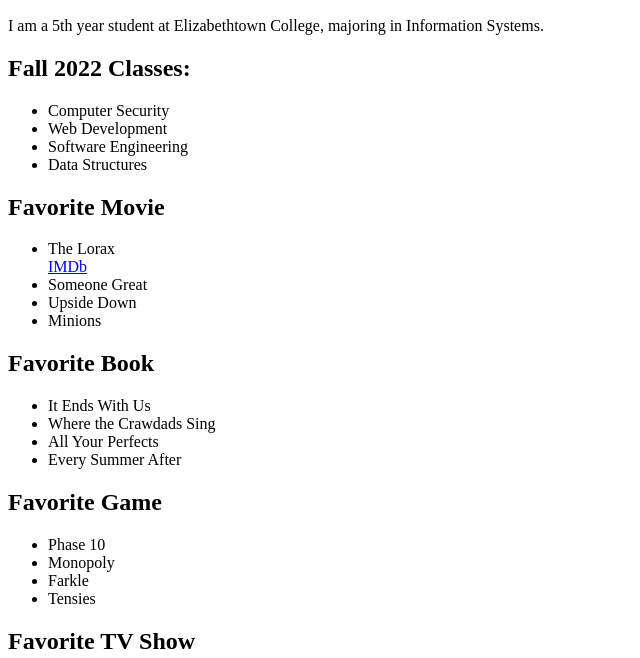
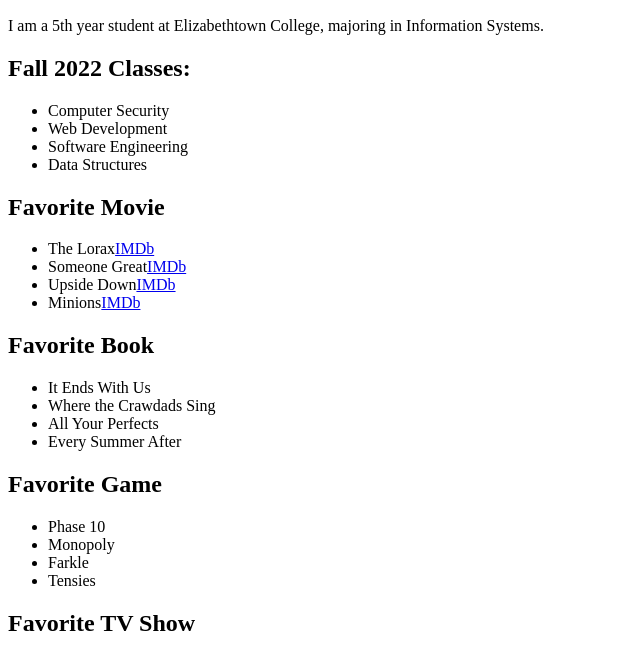
Before and after one commit to olivyahvanek/olivyahvanek.github.io, a plain HTML site: page index.html in a window 1280 px wide. Shown: the part 110-768 px from the top of the page, without its empty margins (0-640 px from the left). Drawn offline with Linux system fonts and the light colour scheme.

Commit message:
added more info

```diff
--- a/index.html
+++ b/index.html
@@ -21,10 +21,10 @@
 
     <h2>Favorite Movie</h2>
     <ul>
-        <li>The Lorax</li><a href="https://www.imdb.com/title/tt1482459/" target="_blank">IMDb</a>
-        <li>Someone Great</li>
-        <li>Upside Down</li>
-        <li>Minions</li>
+        <li>The Lorax<a href="https://www.imdb.com/title/tt1482459/" target="_blank">IMDb</a></li>
+        <li>Someone Great<a href="https://www.imdb.com/title/tt8075260/" target="_blank">IMDb</a></li>
+        <li>Upside Down<a href="https://www.imdb.com/title/tt14324414/" target="_blank">IMDb</a></li>
+        <li>Minions<a href="https://www.imdb.com/title/tt2293640/" target="_blank">IMDb</a></li>
     </ul>
 
     <h2>Favorite Book</h2>
```
